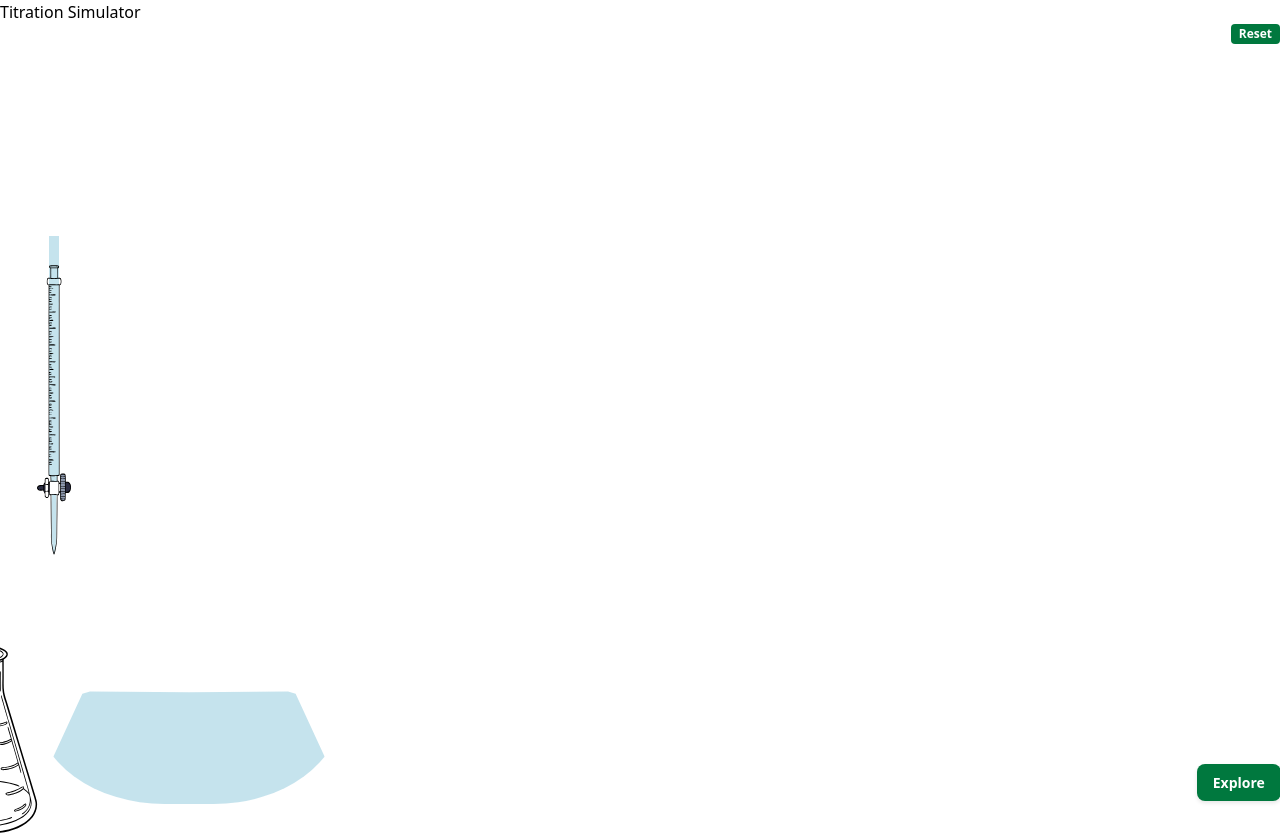
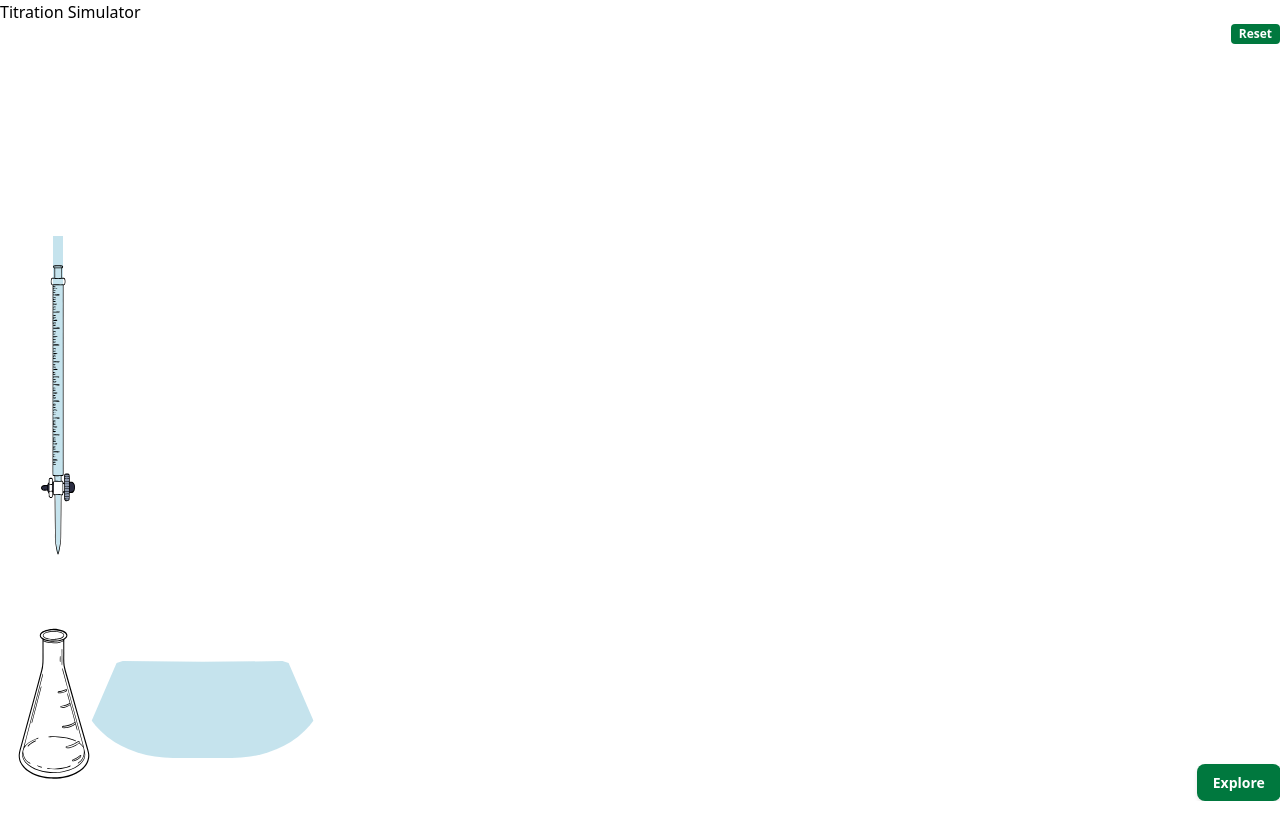
Before and after one commit to Content-Interactives/titration, a React (Vite) app: page / in a window 1280 px wide. After the commit the page ends 801 px from the top, so only its background shows below. Built offline with nearby package versions, Linux system fonts and the light colour scheme.

Commit message:
scaled flask

```diff
--- a/src/components/Titration.jsx
+++ b/src/components/Titration.jsx
@@ -1260,7 +1260,7 @@ const handleEquationDrop = (e, key) => {
 						position: absolute;
 						width: 30px;
 						height: 30px;
-						left: 24.5%;
+						left: 27.5%;
 						transform: translateX(-50%);
 						top: 80%;
 						z-index: 0;
@@ -1438,7 +1438,7 @@ const handleEquationDrop = (e, key) => {
 								<div className="burette" style={{
 									position: 'absolute',
 									top: '20%',
-									left: '21%',
+									left: '24%',
 									transform: 'translate(-50%, -50%)',
 									width: '100px',
 									height: '300px',
@@ -1525,26 +1525,26 @@ const handleEquationDrop = (e, key) => {
 								alt="Erlenmeyer Flask"
 								style={{
 									position: 'absolute',
-									bottom: '-5%',
-									left: '-7%',
-									width: '160px',
-									height: '200px',
+									bottom: '2%',
+									left: '-.5%',
+									width: '120px',
+									height: '160px',
 									zIndex: 1
 								}}
 							/>
 							<div className="flask-liquid" ref={flaskLiquidRef} style={{
 								position: 'absolute',
-								bottom: '-0.5%',
-								left: '-20.2%',
-								width: '70%',
-								height: '82%',
+									bottom: '5.2%',
+									left: '-16.2%',
+									width: '64%',
+									height: '80%',
 									transition: 'height 1s linear, background-color 1s ease',
-								borderRadius: '0 0 42% 42%',
+									borderRadius: '0 0 38% 38%',
 									backgroundColor: flaskColor,
 									animation: 'waveMotion 2s ease-in-out infinite',
 									overflow: 'hidden',
 									zIndex: 1,
-								transform: 'scale(0.34)',
+									transform: 'scale(0.3)',
 									transformOrigin: 'bottom center'
 								}}>
 								<svg className="waves" xmlns="http://www.w3.org/2000/svg" xmlnsXlink="http://www.w3.org/1999/xlink"
```
Lines whose indentation alone changed are shown as unchanged.
